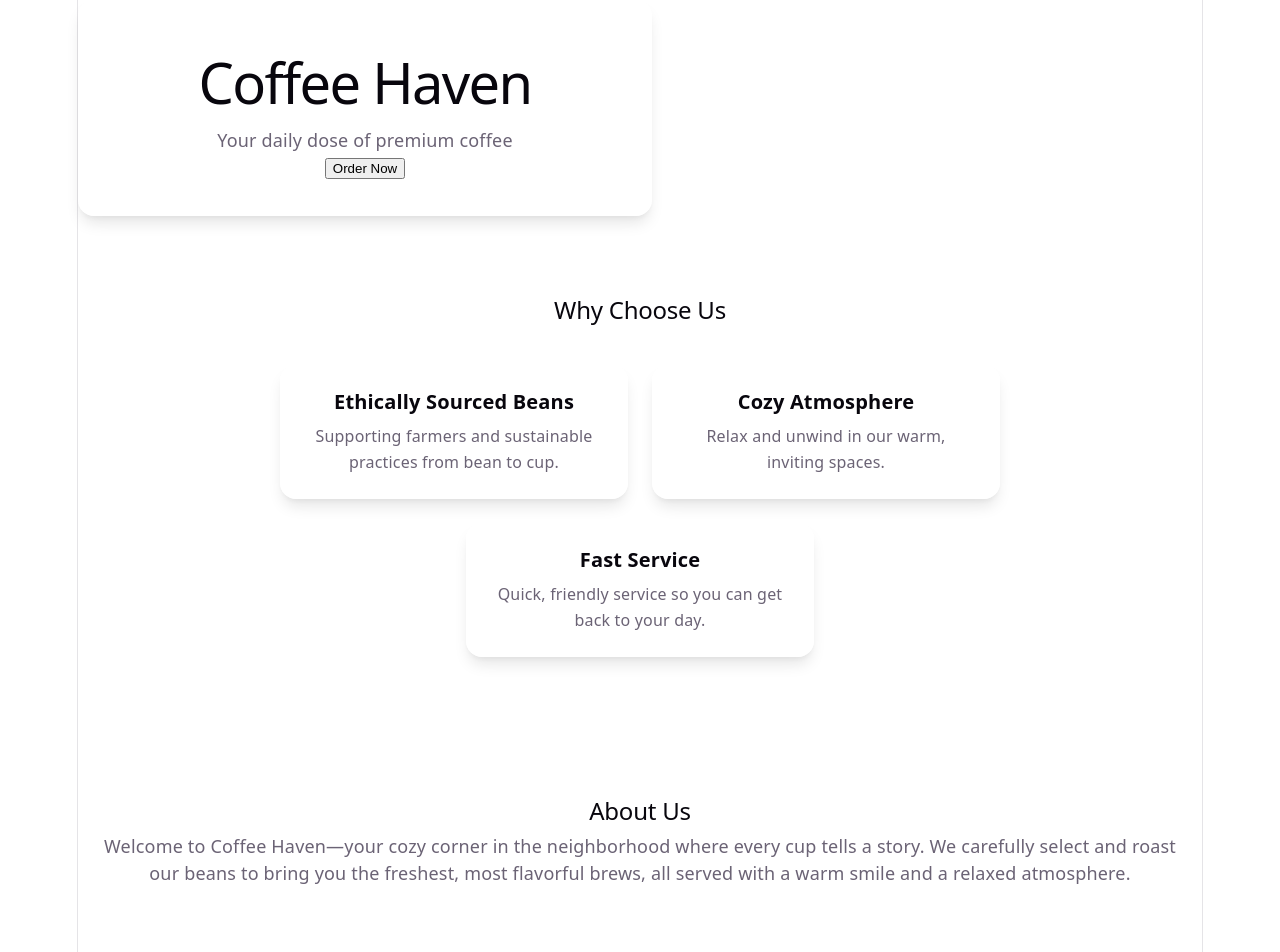
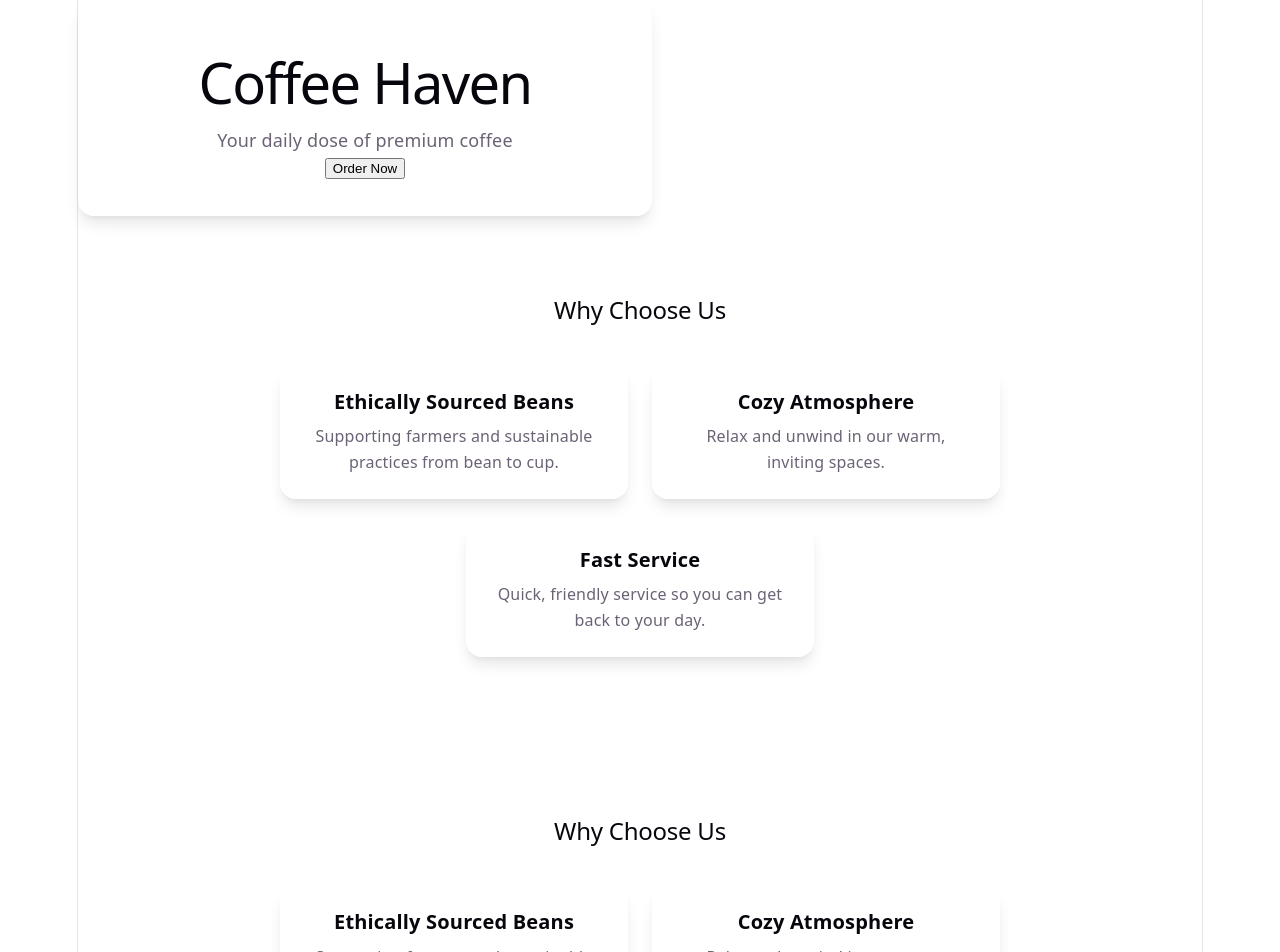
Before and after one commit to kabilhussain/N8NTestProject, a React (Vite) app in the folder my-react-app/: page / in a window 1280 px wide. Shown: the top 952 px of the page. Built offline with nearby package versions, Linux system fonts and the light colour scheme.

Commit message:
feat: Import and render the new WhyChooseUs component below  (#4)

```diff
--- a/my-react-app/src/App.jsx
+++ b/my-react-app/src/App.jsx
@@ -1,4 +1,5 @@
 import Hero from './components/Hero.jsx'
+import WhyChooseUs from './components/WhyChooseUs.jsx'
 import AboutUs from './components/AboutUs.jsx'
 import MenuHighlights from './components/MenuHighlights.jsx'
 import Footer from './components/Footer.jsx'
@@ -8,6 +9,7 @@ function App() {
   return (
     <>
       <Hero />
+      <WhyChooseUs />
       <AboutUs />
       <MenuHighlights />
       <Footer />
```
